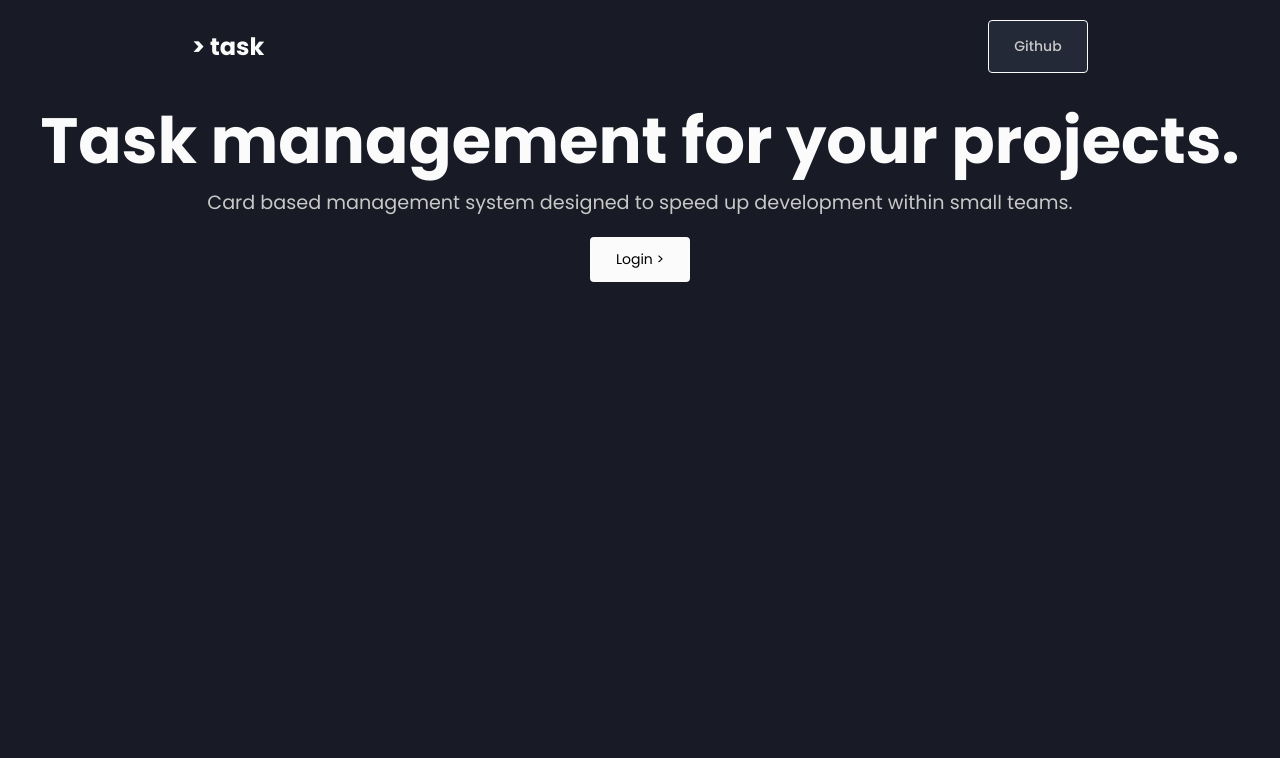
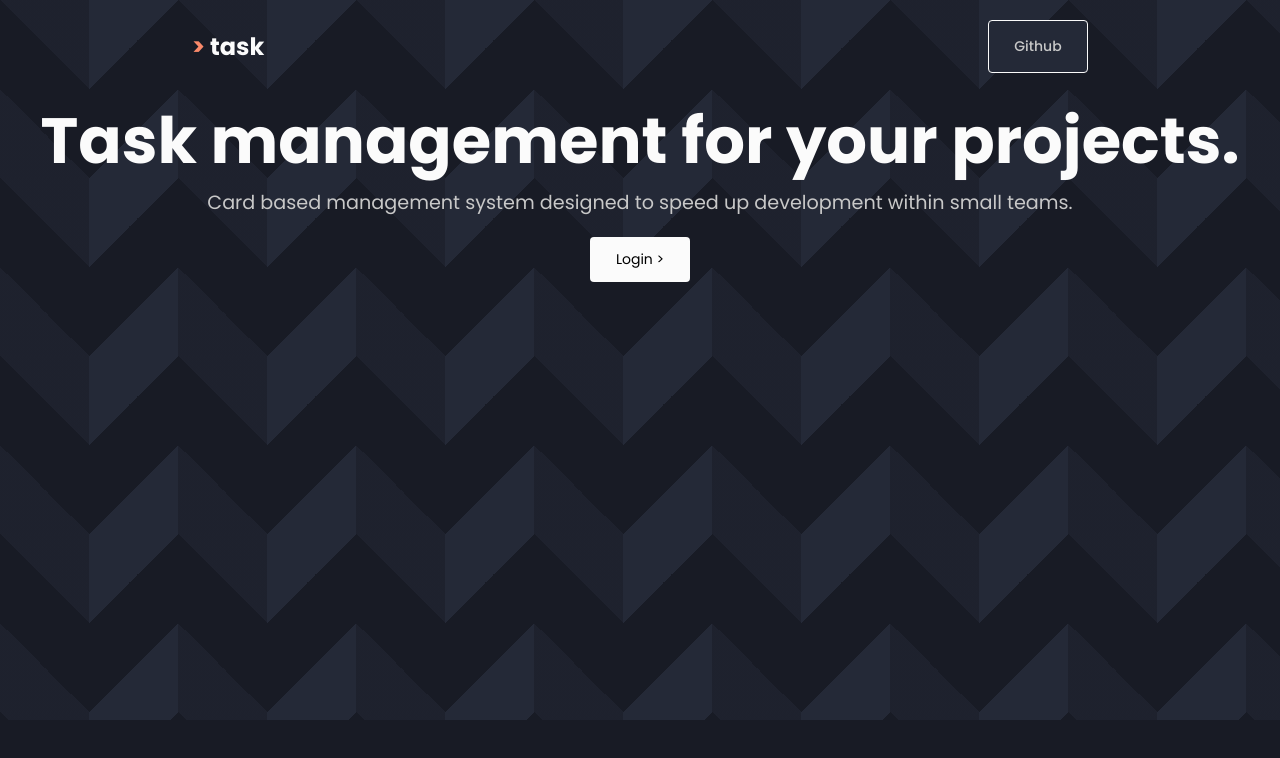
Before and after one commit to 0xOKNOTOK/task-manager, a Next.js app: page / in a window 1280 px wide. Shown: the top 758 px of the page. Built offline with nearby package versions, Linux system fonts and the light colour scheme; no server answers.

Commit message:
Further styling on index route.

```diff
--- a/pages/index.tsx
+++ b/pages/index.tsx
@@ -25,7 +25,9 @@ const Home: NextPage = () => {
 
       <main className={styles.main}>
         <Header className={styles.header}>
-          <h1>{'> task'}</h1>
+          <h1>
+            <span className={styles.arrow}>{'> '}</span> task
+          </h1>
           <AnchorLink
             className={styles.headerlink}
             reference='https://github.com/rossgr/task-manager'
--- a/styles/Home.module.css
+++ b/styles/Home.module.css
@@ -4,6 +4,13 @@
 }
 
 .main {
+  background: linear-gradient(135deg, #242937 25%, transparent 25%) -89px 0/
+      178px 178px,
+    linear-gradient(225deg, rgba(36, 41, 55, 0.5) 25%, transparent 25%) -89px 0/
+      178px 178px,
+    linear-gradient(315deg, #242937 25%, transparent 25%) 0 0/ 178px 178px,
+    linear-gradient(45deg, rgba(36, 41, 55, 0.5) 25%, #181b25 25%) 0 0/ 178px 178px;
+  background-color: #181b25;
   height: 90vh;
   flex-direction: column;
 }
@@ -67,3 +74,7 @@
 .flex button:hover {
   color: var(--text-white);
 }
+
+.arrow {
+  color: var(--element-orange);
+}
```
